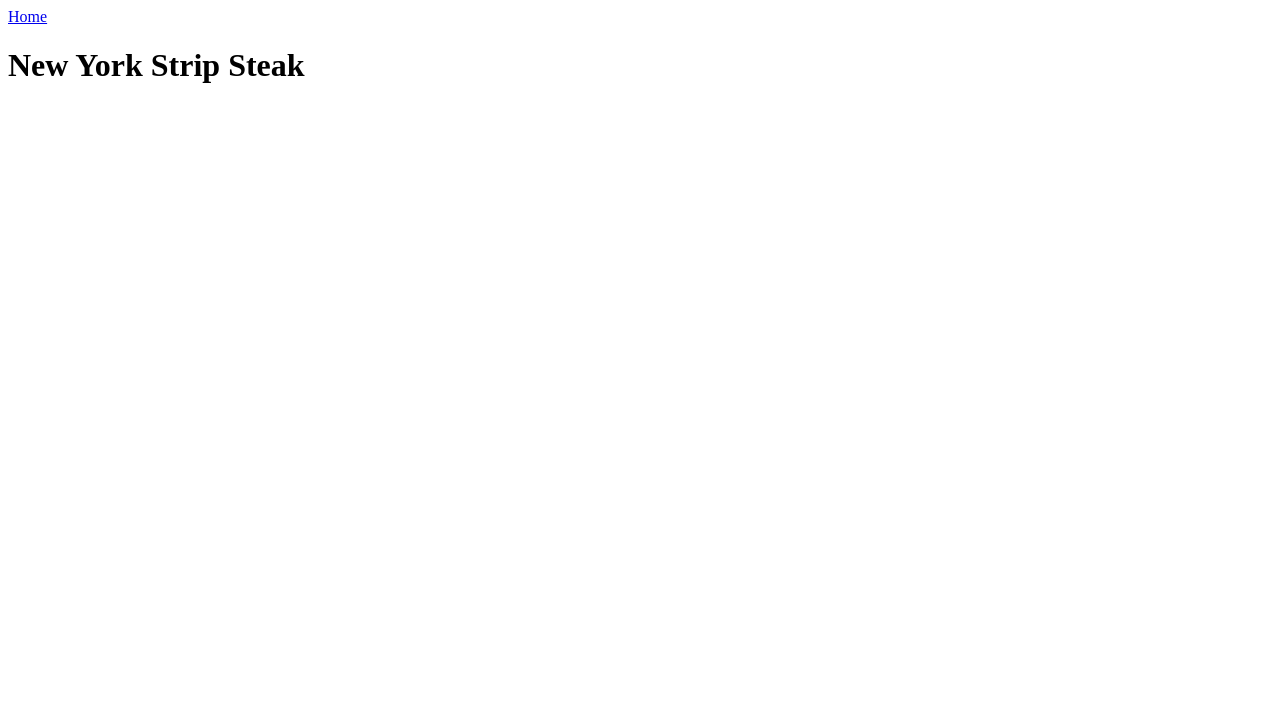
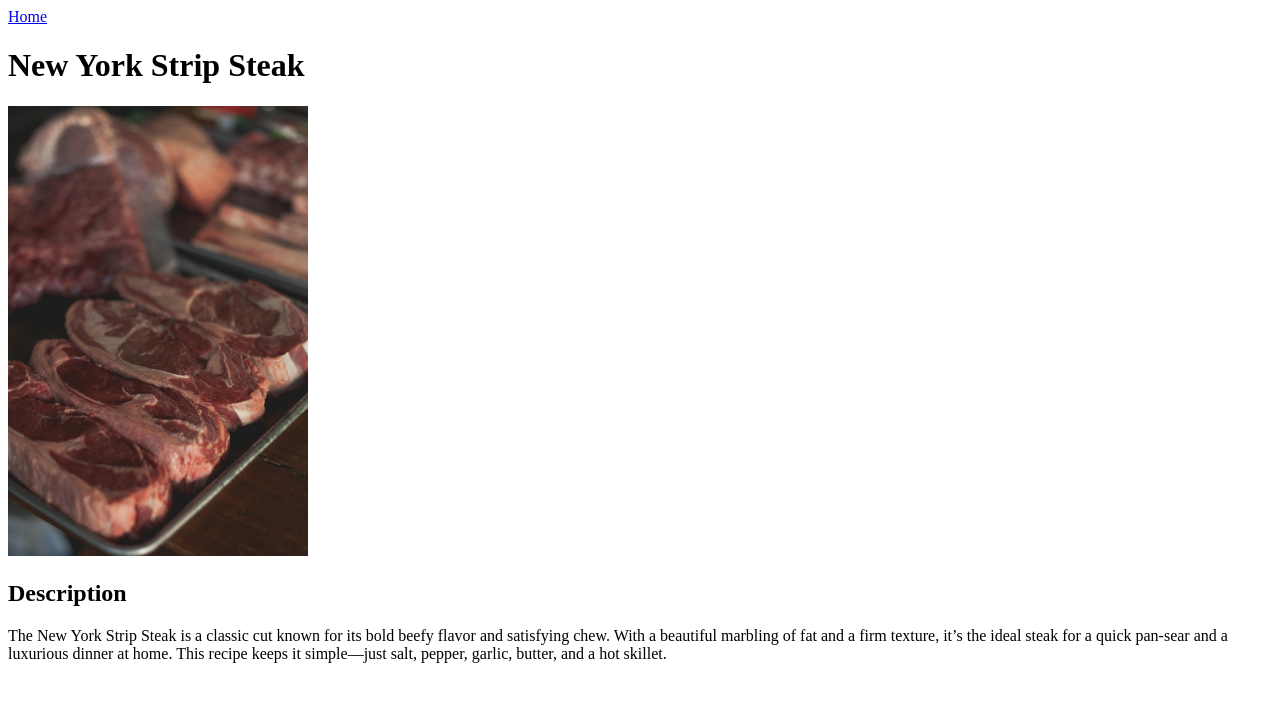
Before and after one commit to ShaydeStone/odin-recipes, a plain HTML site: page recipes/steak.html in a window 1280 px wide. Drawn offline with Linux system fonts and the light colour scheme.

Commit message:
Completed steak.html

```diff
--- a/recipes/steak.html
+++ b/recipes/steak.html
@@ -10,5 +10,11 @@
     <a href="../index.html">Home</a>
 
     <h1>New York Strip Steak</h1>
+
+    <img src="../images/steak.jpg" alt="An image of raw steak." width="300">
+
+    <h2>Description</h2>
+
+    <p>The New York Strip Steak is a classic cut known for its bold beefy flavor and satisfying chew. With a beautiful marbling of fat and a firm texture, it’s the ideal steak for a quick pan-sear and a luxurious dinner at home. This recipe keeps it simple—just salt, pepper, garlic, butter, and a hot skillet.</p>
 </body>
 </html>
```
Also changed, not shown: images/steak.jpg (added).
